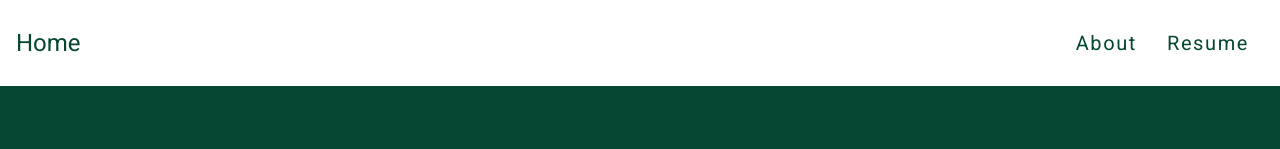
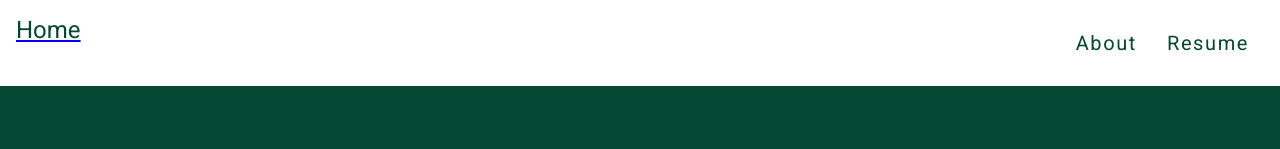
Before and after one commit to Abby-Wale/Abby-Wale.github.io, a Next.js app: page /about in a window 1280 px wide. Shown: the top 149 px of the page. Built offline with nearby package versions, Linux system fonts and the light colour scheme.

Commit message:
Updated Navbar component to fix Link issue

```diff
--- a/components/Navigation.js
+++ b/components/Navigation.js
@@ -25,7 +25,7 @@ function Navbar() {
           </RightAnchor>
         </Link>
 
-        <Link href="AdewaleAbiolaResume.pdf">
+        <Link href="AdewaleAbiolaResume.pdf" legacyBehavior>
           <a target="_blank" rel="noopener noreferrer">
             <RightAnchor onClick={() => updateShowmenu(!showmenu)}>
               Resume
@@ -58,13 +58,13 @@ grid-template-columns: 1fr 1fr;
   overflow: hidden;
   list-style-type: none;
   height: ${({ showmenu }) => (showmenu ? "auto" : "0")};
-
   a {
     text-decoration: none;
   }
   @media screen and (min-width: 800px) {
     display: flex;
     height: auto;
+  }
 `;
 
 export const RightAnchor = styled.a`
@@ -107,16 +107,10 @@ export const LeftAnchor = styled.a`
   text-decoration: none;
   cursor: pointer;
   color: #064734;
-  // span {
-  //   visibility: hidden;
-  // }
   @media screen and (min-width: 800px) {
     display: flex;
     flex-direction: column;
     justify-content: center;
     align-items: center;
-    span {
-      visibility: visible;
-    }
   }
 `;
```
Also changed, not shown: package.json (+11 -12 lines), 1 other file (tests, documents, lock files or other folders). Lines whose indentation alone changed are shown as unchanged.
